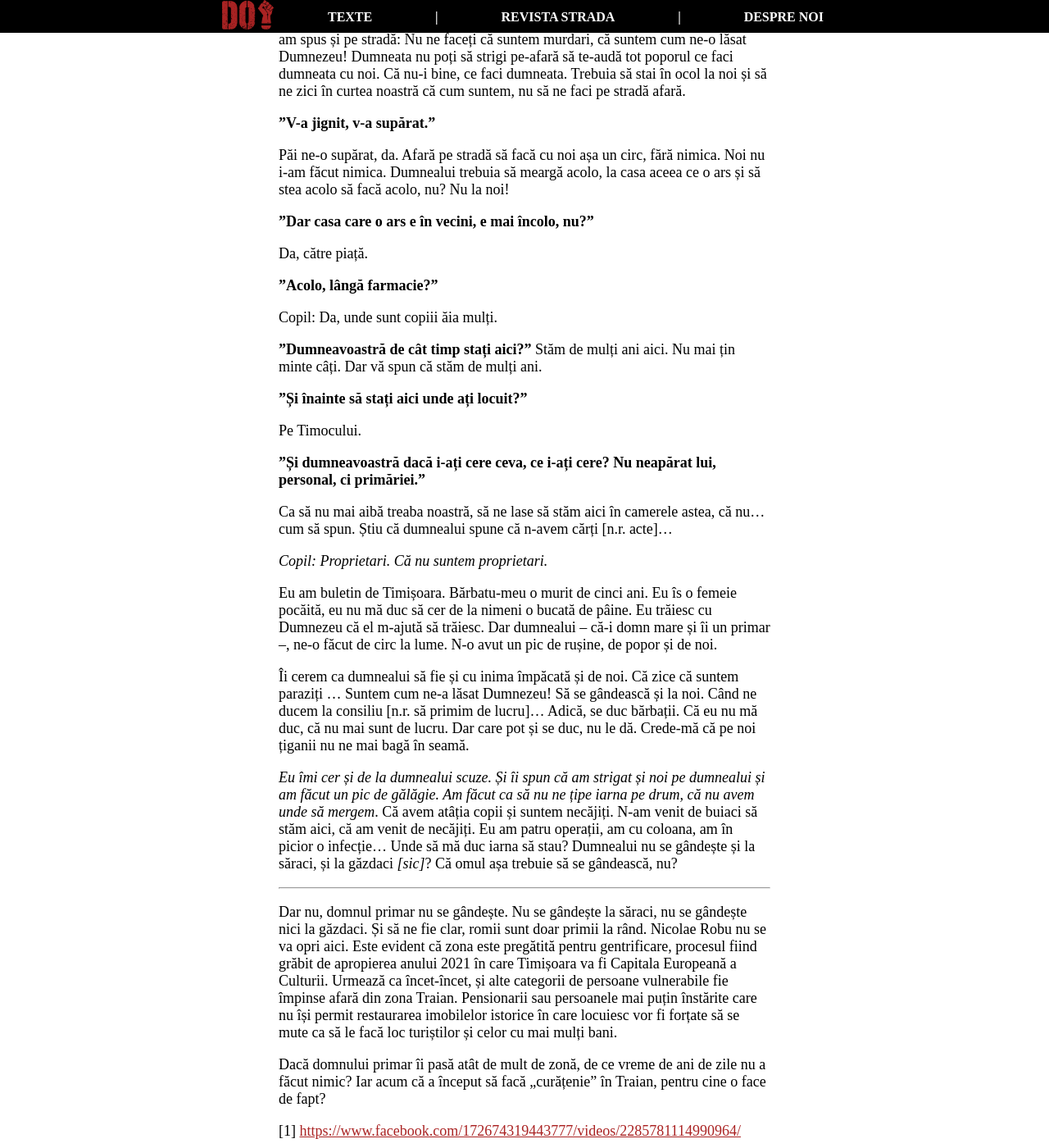
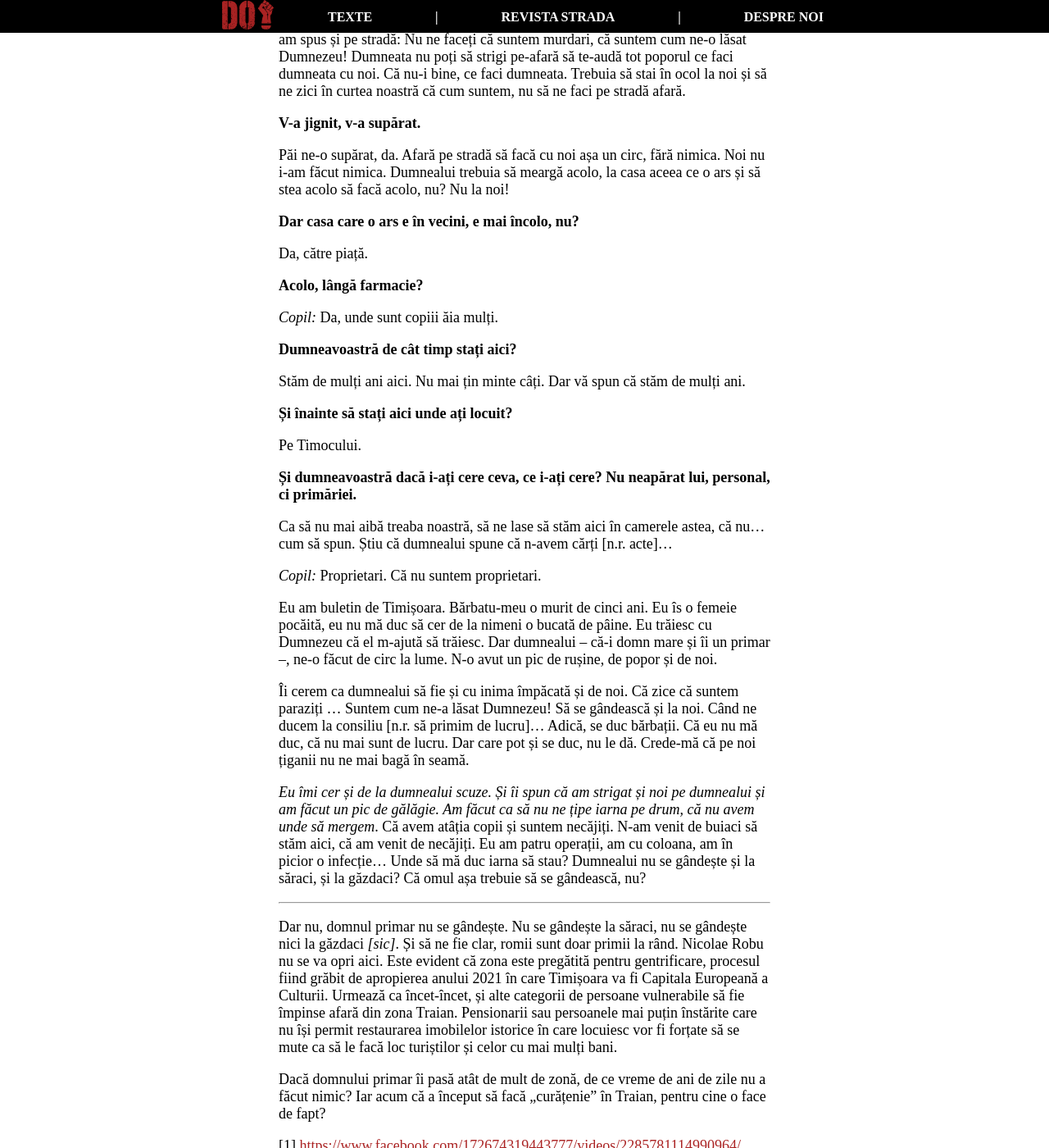
Before and after one commit to dreptul-la-oras/dreptul-la-oras.github.io, a Jekyll site: the page built from _posts/2018-10-22-dacilor-3-1.md, in a window 1280 px wide and 1400 px high, scrolled down 1478 px. Shown: the whole window at 82% size. Built offline with Jekyll 4.4.1, drawn with Linux system fonts in a browser that asks for light colours; some of the changed text lies outside the part shown.

Commit message:
Add corrections to dacilor

```diff
--- a/_posts/2018-10-22-dacilor-3-1.md
+++ b/_posts/2018-10-22-dacilor-3-1.md
@@ -38,40 +38,41 @@ _Copil:_ Paraziți!
 
 No, și dumnealui a zis că suntem așe, că suntem murdari. Eu m-am dus afară și i-am spus și pe stradă: Nu ne faceți că suntem murdari, că suntem cum ne-o lăsat Dumnezeu! Dumneata nu poți să strigi pe-afară să te-audă tot poporul ce faci dumneata cu noi. Că nu-i bine, ce faci dumneata. Trebuia să stai în ocol la noi și să ne zici în curtea noastră că cum suntem, nu să ne faci pe stradă afară.
 
-<b>”V-a jignit, v-a supărat.”</b>
+<b>V-a jignit, v-a supărat.</b>
 
 Păi ne-o supărat, da. Afară pe stradă să facă cu noi așa un circ, fără nimica. Noi nu i-am făcut nimica. Dumnealui trebuia să meargă acolo, la casa aceea ce o ars și să stea acolo să facă acolo, nu? Nu la noi!
 
-<b>”Dar casa care o ars e în vecini, e mai încolo, nu?”</b>
+<b>Dar casa care o ars e în vecini, e mai încolo, nu?</b>
 
 Da, către piață.
 
-<b>”Acolo, lângă farmacie?”</b>
+<b>Acolo, lângă farmacie?</b>
 
-Copil: Da, unde sunt copiii ăia mulți.
+_Copil:_ Da, unde sunt copiii ăia mulți.
 
-<b>”Dumneavoastră de cât timp stați aici?”</b>
+<b>Dumneavoastră de cât timp stați aici?</b>
+
 Stăm de mulți ani aici. Nu mai țin minte câți. Dar vă spun că stăm de mulți ani.
 
-<b>”Și înainte să stați aici unde ați locuit?”</b>
+<b>Și înainte să stați aici unde ați locuit?</b>
 
 Pe Timocului.
 
-<b>”Și dumneavoastră dacă i-ați cere ceva, ce i-ați cere? Nu neapărat lui, personal, ci primăriei.”</b>
+<b>Și dumneavoastră dacă i-ați cere ceva, ce i-ați cere? Nu neapărat lui, personal, ci primăriei.</b>
 
 Ca să nu mai aibă treaba noastră, să ne lase să stăm aici în camerele astea, că nu... cum să spun. Știu că dumnealui spune că n-avem cărți [n.r. acte]...
 
-_Copil: Proprietari. Că nu suntem proprietari._
+_Copil:_ Proprietari. Că nu suntem proprietari.
 
 Eu am buletin de Timișoara. Bărbatu-meu o murit de cinci ani. Eu îs o femeie pocăită, eu nu mă duc să cer de la nimeni o bucată de pâine. Eu trăiesc cu Dumnezeu că el m-ajută să trăiesc. Dar dumnealui – că-i domn mare și îi un primar –, ne-o făcut de circ la lume. N-o avut un pic de rușine, de popor și de noi.
 
 Îi cerem ca dumnealui să fie și cu inima împăcată și de noi. Că zice că suntem paraziți … Suntem cum ne-a lăsat Dumnezeu! Să se gândească și la noi. Când ne ducem la consiliu [n.r. să primim de lucru]… Adică, se duc bărbații. Că eu nu mă duc, că nu mai sunt de lucru. Dar care pot și se duc, nu le dă. Crede-mă că pe noi țiganii nu ne mai bagă în seamă.
 
-_Eu îmi cer și de la dumnealui scuze. Și îi spun că am strigat și noi pe dumnealui și am făcut un pic de gălăgie. Am făcut ca să nu ne țipe iarna pe drum, că nu avem unde să mergem_. Că avem atâția copii și suntem necăjiți. N-am venit de buiaci să stăm aici, că am venit de necăjiți. Eu am patru operații, am cu coloana, am în picior o infecție... Unde să mă duc iarna să stau? Dumnealui nu se gândește și la săraci, și la găzdaci _[sic]_? Că omul așa trebuie să se gândească, nu?
+_Eu îmi cer și de la dumnealui scuze. Și îi spun că am strigat și noi pe dumnealui și am făcut un pic de gălăgie. Am făcut ca să nu ne țipe iarna pe drum, că nu avem unde să mergem_. Că avem atâția copii și suntem necăjiți. N-am venit de buiaci să stăm aici, că am venit de necăjiți. Eu am patru operații, am cu coloana, am în picior o infecție... Unde să mă duc iarna să stau? Dumnealui nu se gândește și la săraci, și la găzdaci? Că omul așa trebuie să se gândească, nu?
 
 ------
 
-Dar nu, domnul primar nu se gândește. Nu se gândește la săraci, nu se gândește nici la găzdaci. Și să ne fie clar, romii sunt doar primii la rând. Nicolae Robu nu se va opri aici. Este evident că zona este pregătită pentru gentrificare, procesul fiind grăbit de apropierea anului 2021 în care Timișoara va fi Capitala Europeană a Culturii. Urmează ca încet-încet, și alte categorii de persoane vulnerabile fie împinse afară din zona Traian. Pensionarii sau persoanele mai puțin înstărite care nu își permit restaurarea imobilelor istorice în care locuiesc vor fi forțate să se mute ca să le facă loc turiștilor și celor cu mai mulți bani.
+Dar nu, domnul primar nu se gândește. Nu se gândește la săraci, nu se gândește nici la găzdaci _[sic]_. Și să ne fie clar, romii sunt doar primii la rând. Nicolae Robu nu se va opri aici. Este evident că zona este pregătită pentru gentrificare, procesul fiind grăbit de apropierea anului 2021 în care Timișoara va fi Capitala Europeană a Culturii. Urmează ca încet-încet, și alte categorii de persoane vulnerabile să fie împinse afară din zona Traian. Pensionarii sau persoanele mai puțin înstărite care nu își permit restaurarea imobilelor istorice în care locuiesc vor fi forțate să se mute ca să le facă loc turiștilor și celor cu mai mulți bani.
 
 Dacă domnului primar îi pasă atât de mult de zonă, de ce vreme de ani de zile nu a făcut nimic? Iar acum că a început să facă „curățenie” în Traian, pentru cine o face de fapt?
 
```
Also changed, not shown: other parts of _posts/2018-10-22-dacilor-3-1.md (+3 -3 lines).
